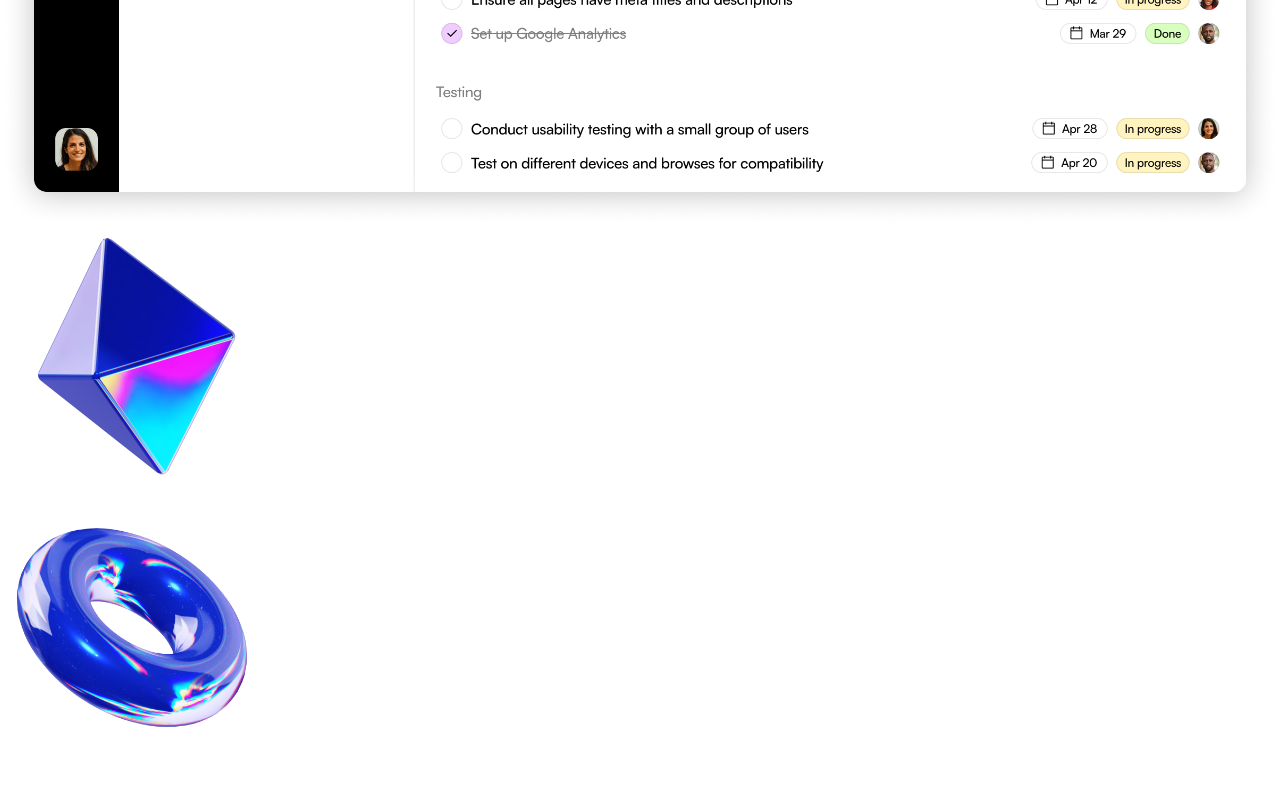
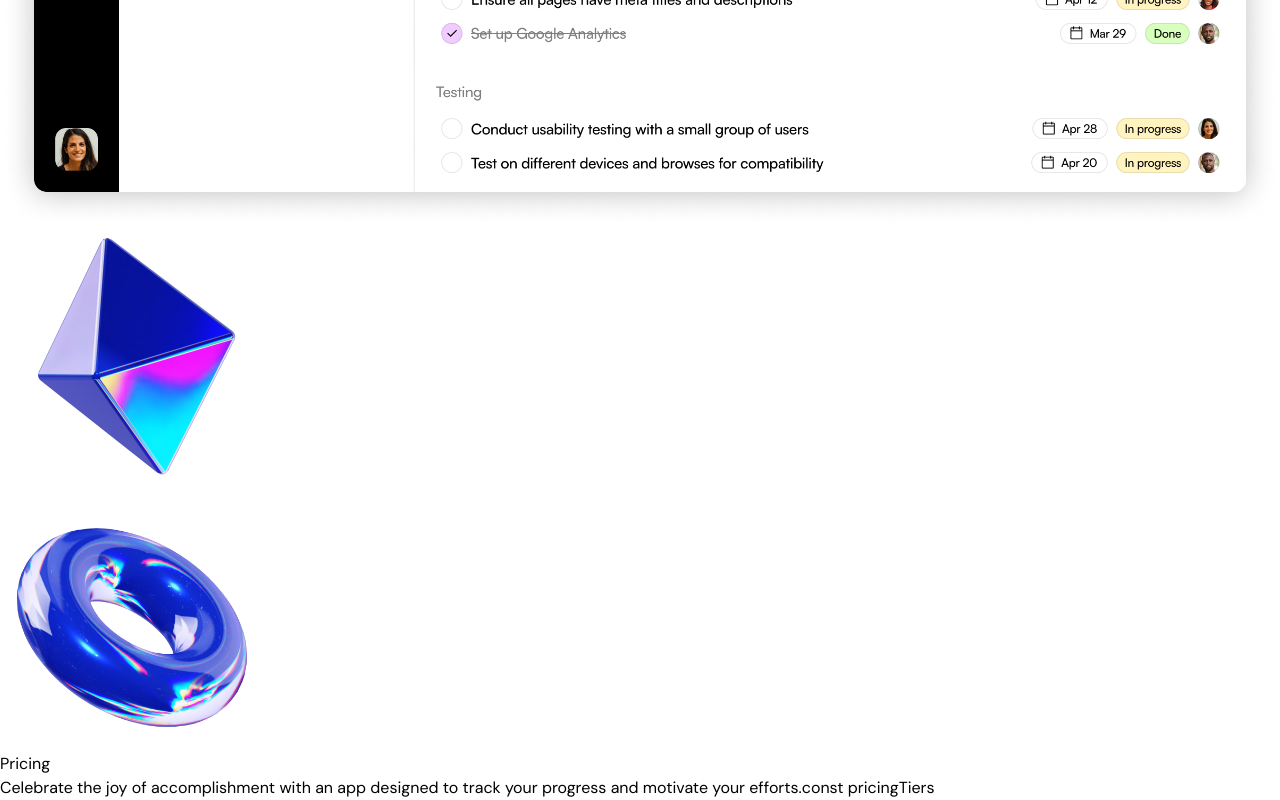
Before and after one commit to PrimeBeyonder/SaaS-LangingPage, a Next.js app: page / in a window 1280 px wide. Shown: the part 5759-6559 px from the top of the page. Before the commit the page ends 6511 px from the top, so only its background shows below. Built offline with nearby package versions, Linux system fonts and the light colour scheme.

Commit message:
fix products section and util class

```diff
--- a/src/app/globals.css
+++ b/src/app/globals.css
@@ -19,4 +19,10 @@
     .tag{
         @apply text-sm inline-flex border border-[#222]/10 px-3 py-1 rounded-lg
     }
+    .description{
+        @apply text-center text-3xl md:text-[54px] md:leading-[60px] font-bold tracking-tighter bg-gradient-to-b from-black to-[#001E80] bg-clip-text mt-6 text-transparent
+    }
+    .title{
+        @apply text-center text-[22px] leading-[30px] tracking-tight text-[#010D3E]
+    }
 }
--- a/src/app/page.tsx
+++ b/src/app/page.tsx
@@ -2,6 +2,7 @@
 import {Header} from "@/sections/Header";
 import Hero from "@/sections/Hero";
 import {LogoTicker} from "@/sections/LogoTicker";
+import { Pricing } from "@/sections/Pricing";
 import { ProductShowcase } from "@/sections/ProductShowcase";
 
 export default function Home() {
@@ -12,6 +13,7 @@ export default function Home() {
       <Hero />
       <LogoTicker/>
       <ProductShowcase/>
+      <Pricing/>
       </>
   );
 }
--- a/src/sections/Pricing.tsx
+++ b/src/sections/Pricing.tsx
@@ -53,9 +53,9 @@ const pricingTiers = [
 export const Pricing = () => {
   return (
     <section className="container">
-      <h1>Pricing</h1>
-      <p className="">
-
+      <h1 className="description">Pricing</h1>
+      <p className="title">
+      Celebrate the joy of accomplishment with an app designed to track your progress and motivate your efforts.const pricingTiers
       </p>
 
     </section>
--- a/src/sections/ProductShowcase.tsx
+++ b/src/sections/ProductShowcase.tsx
@@ -11,9 +11,10 @@ export const ProductShowcase = () => {
           <div className="flex justify-center">
            <div className="tag">Boots Your Productivity</div>
           </div>
-          <h2 className="text-center text-3xl md:text-[54px] md:leading-[60px] font-bold tracking-tighter bg-gradient-to-b from-black to-[#001E80] bg-clip-text mt-6 text-transparent">A More Effective Way To Track Progess</h2>
-            Lorem, ipsum dolor sit amet consectetur adipisicing elit. Laudantium nesciunt magni ad esse, quaerat velit voluptates sequi maiores aspernatur, voluptatem iure autem repellendus laboriosam sunt dignissimos, optio molestiae error odio?
-          <p className="text-center text-[22px] leading-[30px] tracking-tight text-[#010D3E] mt-5">
+          <h2 className="description">A More Effective Way To Track Progess</h2>
+
+          <p className="title mt-5">
+          Lorem, ipsum dolor sit amet consectetur adipisicing elit. Laudantium nesciunt magni ad esse, quaerat velit voluptates sequi maiores aspernatur, voluptatem iure autem repellendus laboriosam sunt dignissimos, optio molestiae error odio?
           </p>
         </div>
         <div className="relative">
```
